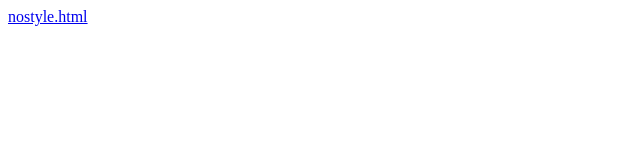
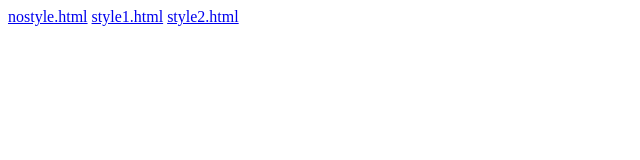
Before and after one commit to SionLee21/bs_blog, a plain HTML site: page index.html in a window 1280 px wide. Shown: the whole page, without its empty margins (0-640 px from the left). Drawn offline with Linux system fonts and the light colour scheme.

Commit message:
update the link

```diff
--- a/index.html
+++ b/index.html
@@ -8,5 +8,7 @@
 </head>
 <body>
     <a href="https://main--gregarious-nougat-d1b981.netlify.app/nostyle.html">nostyle.html</a>
+    <a href="https://main--gregarious-nougat-d1b981.netlify.app/style1.html">style1.html</a>
+    <a href="https://main--gregarious-nougat-d1b981.netlify.app/style2.html">style2.html</a>
 </body>
 </html>
```
